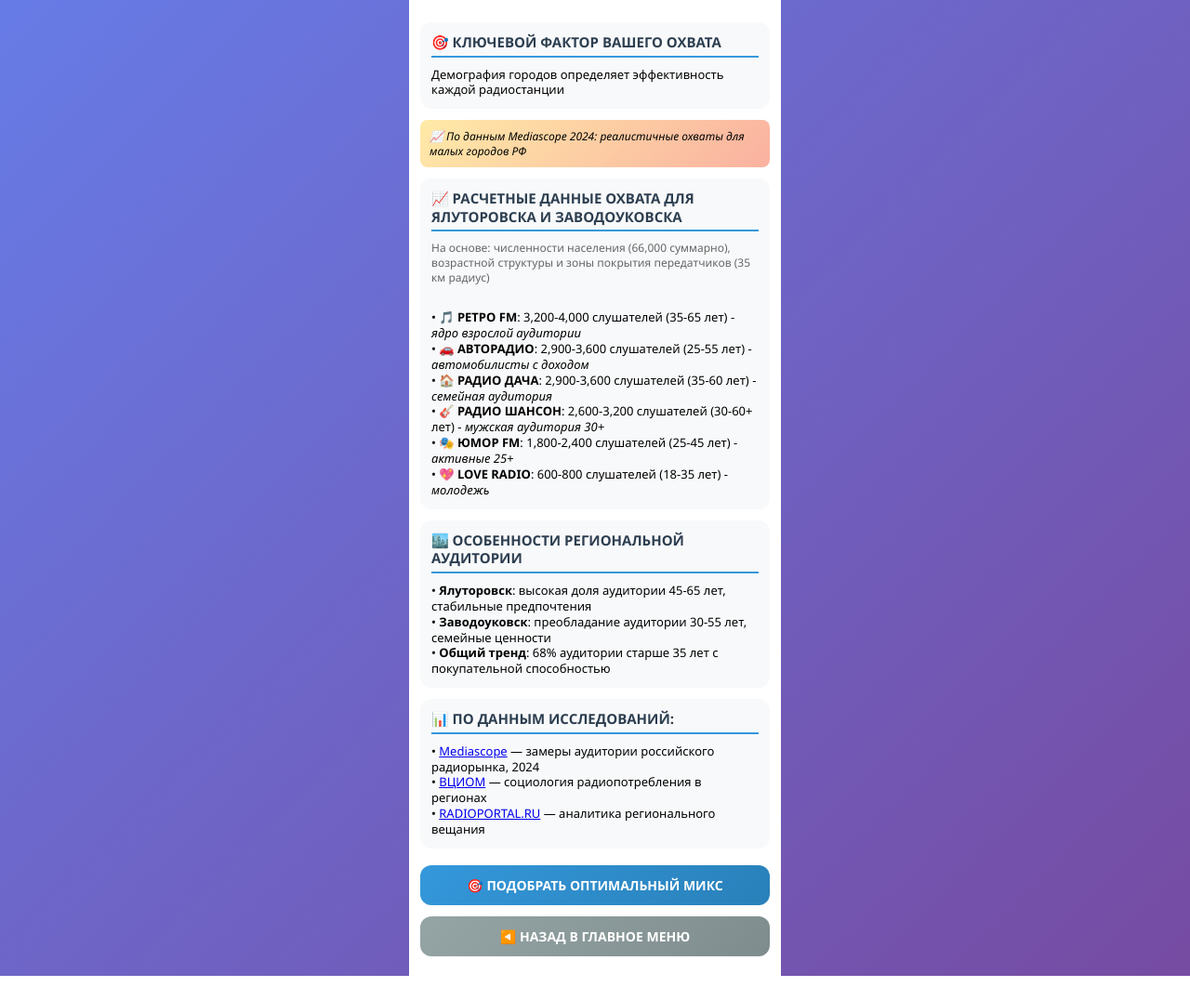
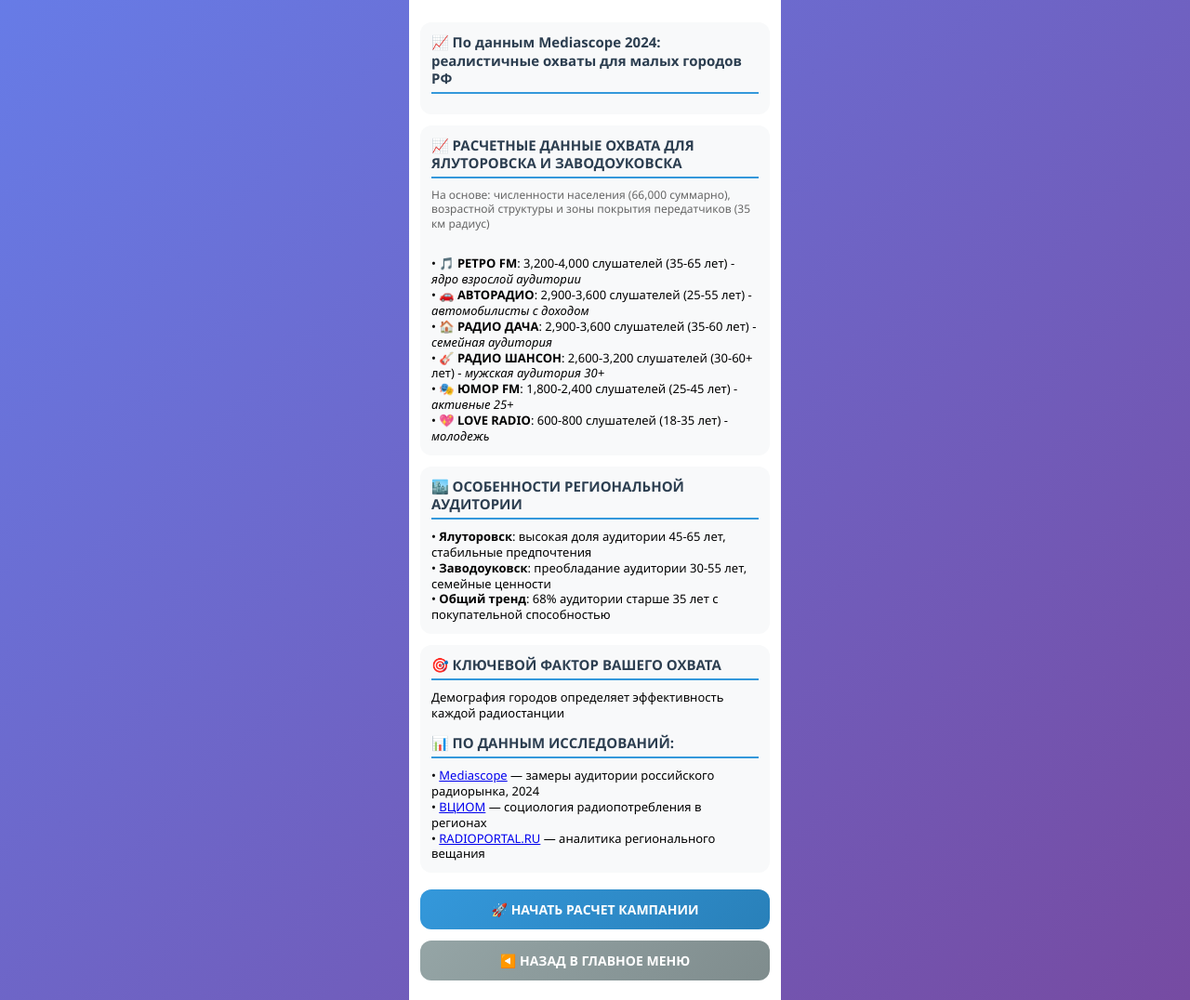
Before and after one commit to akhlistunov-sys/-YaRadioBot, a plain HTML site: page frontend/statistics.html in a window 1280 px wide. Shown: the part 122-1198 px from the top of the page at 93% size. Before the commit the page ends 1172 px from the top, so only its background shows below. Drawn offline with Linux system fonts and the light colour scheme; a script that the page names is missing.

Commit message:
Update statistics.html

```diff
--- a/frontend/statistics.html
+++ b/frontend/statistics.html
@@ -121,19 +121,14 @@
 
         <div class="content">
             <div class="info-section">
-                <h3>🎯 КЛЮЧЕВОЙ ФАКТОР ВАШЕГО ОХВАТА</h3>
-                <p>Демография городов определяет эффективность каждой радиостанции</p>
-            </div>
-
-            <div class="research-note">
-                📈 По данным Mediascope 2024: реалистичные охваты для малых городов РФ
+                <h3>📈 По данным Mediascope 2024: реалистичные охваты для малых городов РФ</h3>
             </div>
 
             <div class="info-section">
                 <h3>📈 РАСЧЕТНЫЕ ДАННЫЕ ОХВАТА ДЛЯ ЯЛУТОРОВСКА И ЗАВОДОУКОВСКА</h3>
-<p style="font-size: 12px; color: #666; margin-bottom: 10px;">
-    На основе: численности населения (66,000 суммарно), возрастной структуры и зоны покрытия передатчиков (35 км радиус)
-</p>
+                <p style="font-size: 12px; color: #666; margin-bottom: 10px;">
+                    На основе: численности населения (66,000 суммарно), возрастной структуры и зоны покрытия передатчиков (35 км радиус)
+                </p>
                 <br>
                 <p>• 🎵 <strong>РЕТРО FM</strong>: 3,200-4,000 слушателей (35-65 лет) - <em>ядро взрослой аудитории</em></p>
                 <p>• 🚗 <strong>АВТОРАДИО</strong>: 2,900-3,600 слушателей (25-55 лет) - <em>автомобилисты с доходом</em></p>
@@ -151,14 +146,17 @@
             </div>
 
             <div class="info-section">
-                <h3>📊 ПО ДАННЫМ ИССЛЕДОВАНИЙ:</h3>
+                <h3>🎯 КЛЮЧЕВОЙ ФАКТОР ВАШЕГО ОХВАТА</h3>
+                <p>Демография городов определяет эффективность каждой радиостанции</p>
+
+                <h3 style="margin-top: 15px;">📊 ПО ДАННЫМ ИССЛЕДОВАНИЙ:</h3>
                 <p>• <a href="https://mediascope.net/" target="_blank">Mediascope</a> — замеры аудитории российского радиорынка, 2024</p>
                 <p>• <a href="https://wciom.ru/" target="_blank">ВЦИОМ</a> — социология радиопотребления в регионах</p>
                 <p>• <a href="https://radioportal.ru/" target="_blank">RADIOPORTAL.RU</a> — аналитика регионального вещания</p>
             </div>
 
             <button class="btn" onclick="goToCampaign()">
-                🎯 ПОДОБРАТЬ ОПТИМАЛЬНЫЙ МИКС
+                🚀 НАЧАТЬ РАСЧЕТ КАМПАНИИ
             </button>
             <button class="btn btn-secondary" onclick="goToMain()">
                 ◀️ НАЗАД В ГЛАВНОЕ МЕНЮ
```
